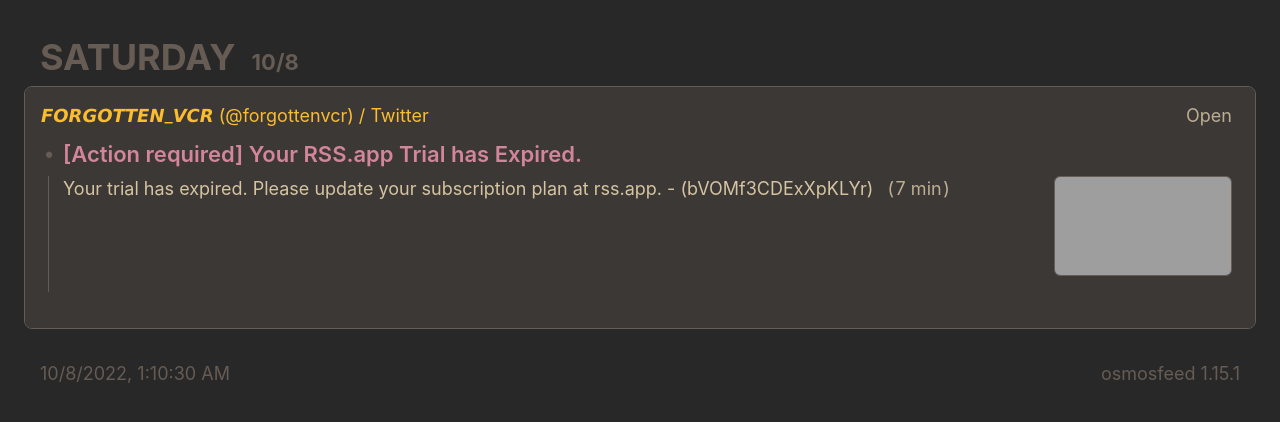
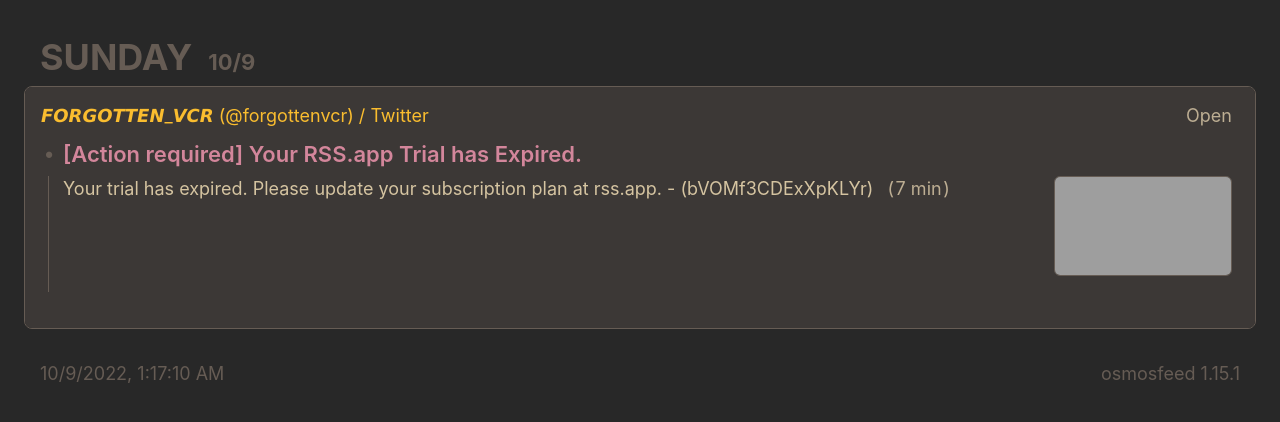
Before and after one commit to redhalo/osmosfeed, a plain HTML site: page index.html in a window 1280 px wide. Drawn offline with Linux system fonts and the light colour scheme; grey boxes are pictures that could not be loaded.

Commit message:
deploy: fd98a18bc9313730d84d685c3990177924984034

```diff
--- a/cache.json
+++ b/cache.json
@@ -10,7 +10,7 @@
           "author": "rss.app",
           "description": "Your trial has expired. Please update your subscription plan at rss.app. - (bVOMf3CDExXpKLYr)",
           "link": "https://rss.app/",
-          "publishedOn": "2022-10-08T01:10:29.000Z",
+          "publishedOn": "2022-10-09T01:17:09.000Z",
           "wordCount": 2223,
           "title": "[Action required] Your RSS.app Trial has Expired.",
           "imageUrl": "https://rss.app/static/img/images/rss-app.png"
--- a/index.html
+++ b/index.html
@@ -22,8 +22,8 @@
             data-action="toggle-accordions"
             title="Click to toggle the day, Ctrl + click to toggle all."
           >
-            <time class="daily-heading-toggle__weekday js-offset-weekday" data-offset-date=2022-10-08 datetime="2022-10-08T01:10:29.000Z">2022-10-08</time>
-            <time class="daily-heading-toggle__date js-offset-date" data-offset-date=2022-10-08 datetime="2022-10-08T01:10:29.000Z"></time>
+            <time class="daily-heading-toggle__weekday js-offset-weekday" data-offset-date=2022-10-09 datetime="2022-10-09T01:17:09.000Z">2022-10-09</time>
+            <time class="daily-heading-toggle__date js-offset-date" data-offset-date=2022-10-09 datetime="2022-10-09T01:17:09.000Z"></time>
           </button>
         </h2>
         <ul class="sources card">
@@ -65,8 +65,8 @@
       </section>
 
     <footer>
-      <a class="footer-link" href="https://github.com/redhalo/osmosfeed/actions/runs/3208588950">
-        <time id="build-timestamp" datetime="2022-10-08T01:10:30.045Z">2022-10-08T01:10:30.045Z</time>
+      <a class="footer-link" href="https://github.com/redhalo/osmosfeed/actions/runs/3212430344">
+        <time id="build-timestamp" datetime="2022-10-09T01:17:10.339Z">2022-10-09T01:17:10.339Z</time>
       </a>
       <a class="footer-link" href="https://github.com/osmoscraft/osmosfeed">osmosfeed 1.15.1</a>
     </footer>
```
Also changed, not shown: 1 other file.
